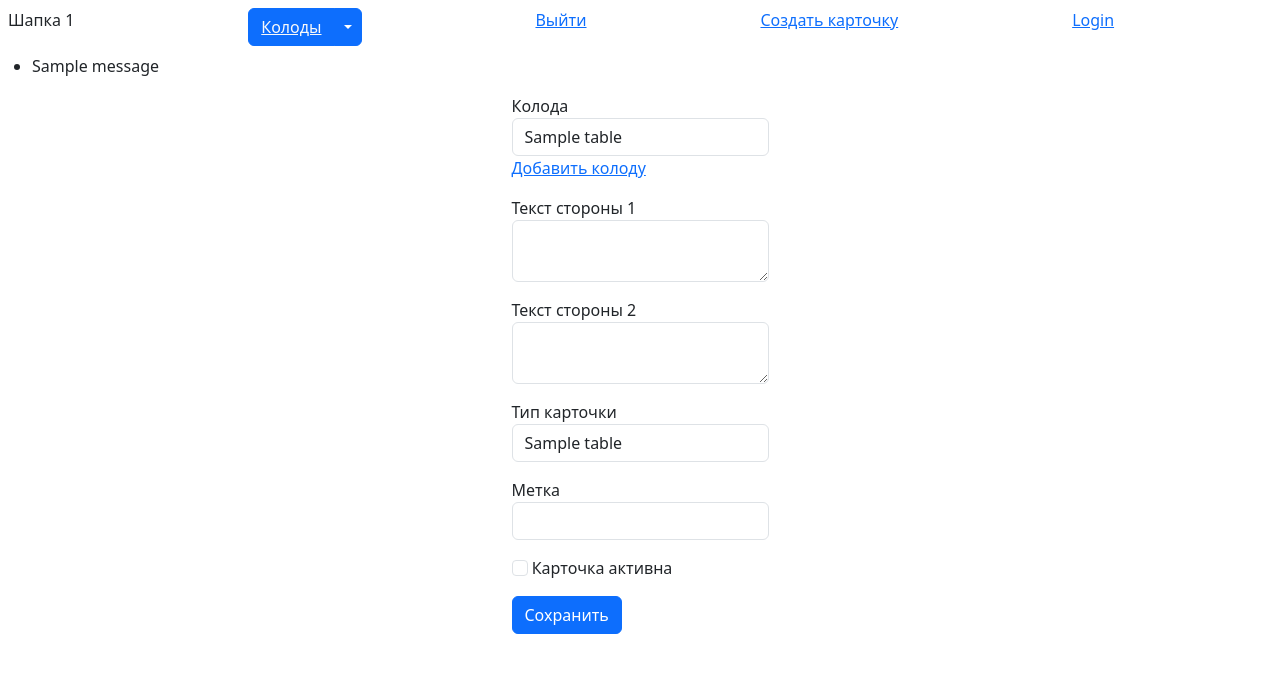
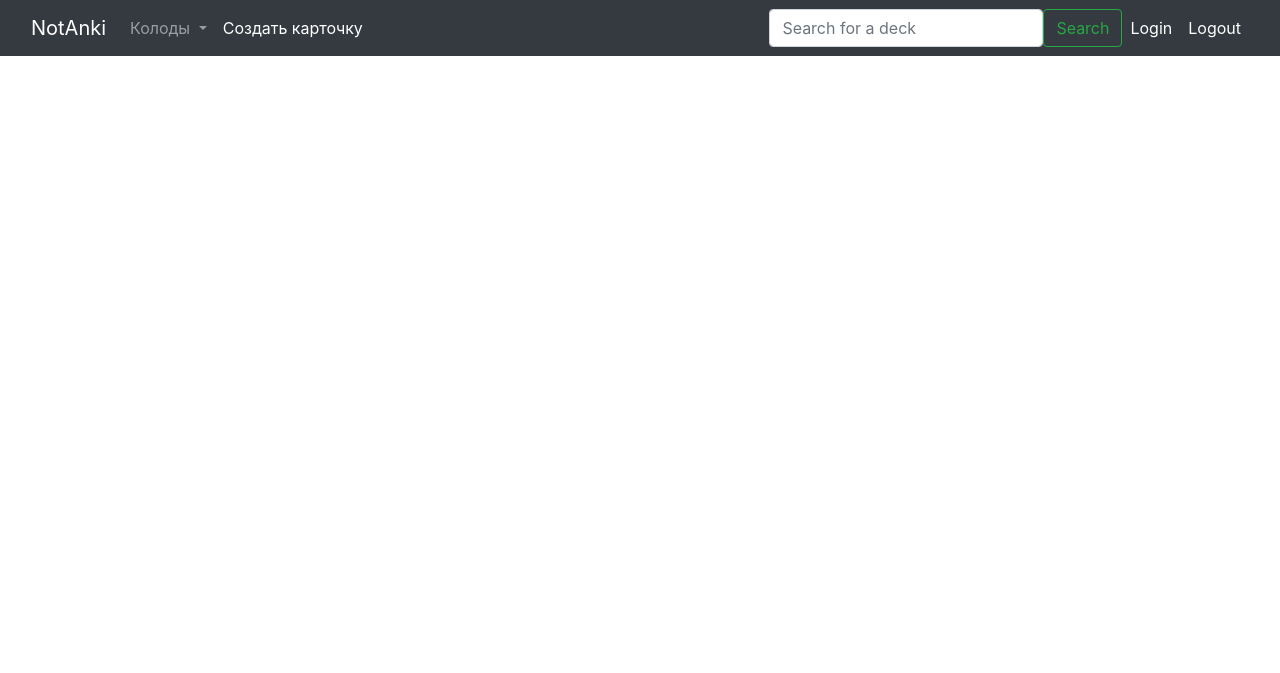
Before and after one commit to 39r2d4/TeamWork_LP_29, a Flask app: page /card/new in a window 1280 px wide. Shown: the top 673 px of the page. Run offline with Flask 3, Linux system fonts and the light colour scheme; a user stored in the database is signed in; tables that the repository leaves empty hold one stand-in row (values such as "Sample post"); one stand-in notice (Sample message) is shown.

Commit message:
new_navbar

```diff
--- a/webapp/templates/base.html
+++ b/webapp/templates/base.html
@@ -1,39 +1,50 @@
 <!DOCTYPE html>
 <html lang="ru">
-<head >
+  <head>
     <meta charset="UTF-8">
     <meta name="viewport" content="width=device-width, initial-scale=1, shrink-to-fit=no">
 
     <!-- Bootstrap CSS -->
-    <link href="https://cdn.jsdelivr.net/npm/bootstrap@5.3.0/dist/css/bootstrap.min.css" rel="stylesheet" integrity="sha384-9ndCyUaIbzAi2FUVXJi0CjmCapSmO7SnpJef0486qhLnuZ2cdeRhO02iuK6FUUVM" crossorigin="anonymous">
+    <link rel="stylesheet" href="https://cdn.jsdelivr.net/npm/bootstrap@4.0.0/dist/css/bootstrap.min.css" integrity="sha384-Gn5384xqQ1aoWXA+058RXPxPg6fy4IWvTNh0E263XmFcJlSAwiGgFAW/dAiS6JXm" crossorigin="anonymous">
 
     <title>Ресурс для изучения</title>
-
-
   </head>
   <body>
-  <!-- навбар куданибудь сюда -->
-
-  <div class="content">
-   <div class="d-flex bd-highlight ">
-  <div class="p-2 flex-fill bd-highlight">Шапка 1</div>
-  <div class="p-2 flex-fill bd-highlight">
-    <div class="btn-group">
-      <button type="button" class="btn btn-primary"><a href={{ url_for("decks_view") }} class="link-light" > Колоды </a></button>
-      <button type="button" class="btn btn-primary dropdown-toggle dropdown-toggle-split" data-bs-toggle="dropdown" aria-expanded="false">
-        <span class="visually-hidden">Toggle Dropdown</span>
-      </button>
+    <nav class="navbar navbar-expand-lg navbar-dark bg-dark">
+      <div class="container-fluid">
+        <a class="navbar-brand" href="#">NotAnki</a>
+        <div class="collapse navbar-collapse" id="navbarSupportedContent">
+          <ul class="navbar-nav mr-auto mb-2 mb-lg-0">
+            <li class="nav-item dropdown">
+              <a class="nav-link dropdown-toggle" href='{{ url_for("decks_view") }}' role="button" data-bs-toggle="dropdown" aria-expanded="false">
+                Колоды
+              </a>
               <ul class="dropdown-menu">
-        <li><a class="dropdown-item" href={{ url_for("deck_new") }} >Добавить колоду</a></li>
+                <li><a class="dropdown-item" href='{{ url_for("deck_new") }}'>Создать колоду</a></li>
+              </ul>
+            </li>
+            <li class="nav-item">
+              <a class="nav-link active" aria-current="page" href='{{ url_for("create_card") }}'>Создать карточку</a>
+            </li>
+          </ul>
+          <form class="d-flex" role="search">
+            <input class="form-control me-2" type="search" placeholder="Search for a deck" aria-label="Search">
+            <button class="btn btn-outline-success" type="submit">Search</button>
+          </form>
+          <ul class="navbar-nav mb-2 mb-lg-0">
+            <li class="nav-item">
+              <a class="nav-link active" aria-current="page" href='{{ url_for("login") }}'>Login</a>
+            </li>
+            <li class="nav-item">
+              <a class="nav-link active" aria-current="page" href='{{ url_for("logout") }}'>Logout</a>
+            </li>
           </ul>
         </div>
-  </a></div>
-  <div class="p-2 flex-fill bd-highlight"><a href={{ url_for("logout") }}>Выйти</a></div>
-  <div class="p-2 flex-fill bd-highlight"><a href={{ url_for("create_card") }}>Создать карточку</a></div>
-  <div class="p-2 flex-fill bd-highlight"><a href={{ url_for("login") }}>Login</a></div>
       </div>
+    </nav>
        <!-- вывод flash сообщний -->
-    {% with messages = get_flashed_messages() %}
+      <!-- раскомментирую, когда придумаю, где лучше использовать -->
+      <!--{% with messages = get_flashed_messages() %}
       {% if messages %}
       <ul class=flashes>
         {% for message in messages %}
@@ -42,15 +53,10 @@
       </ul>
       {% endif %}
       {% endwith %}
-
-      {% block content %} {% endblock %}
-    </div>
-
-
+      {% block content %} {% endblock %}-->
     <!-- Optional JavaScript -->
     <!-- jQuery first, then Popper.js, then Bootstrap JS -->
     <script src="https://cdn.jsdelivr.net/npm/@popperjs/core@2.11.8/dist/umd/popper.min.js" integrity="sha384-I7E8VVD/ismYTF4hNIPjVp/Zjvgyol6VFvRkX/vR+Vc4jQkC+hVqc2pM8ODewa9r" crossorigin="anonymous"></script>
     <script src="https://cdn.jsdelivr.net/npm/bootstrap@5.3.0/dist/js/bootstrap.min.js" integrity="sha384-fbbOQedDUMZZ5KreZpsbe1LCZPVmfTnH7ois6mU1QK+m14rQ1l2bGBq41eYeM/fS" crossorigin="anonymous"></script>
   </body>
-</body>
 </html>
```
Also changed, not shown: webapp/templates/navbar_to_add_to_base.html (deleted, +0 -35 lines). Lines whose indentation alone changed are shown as unchanged.
